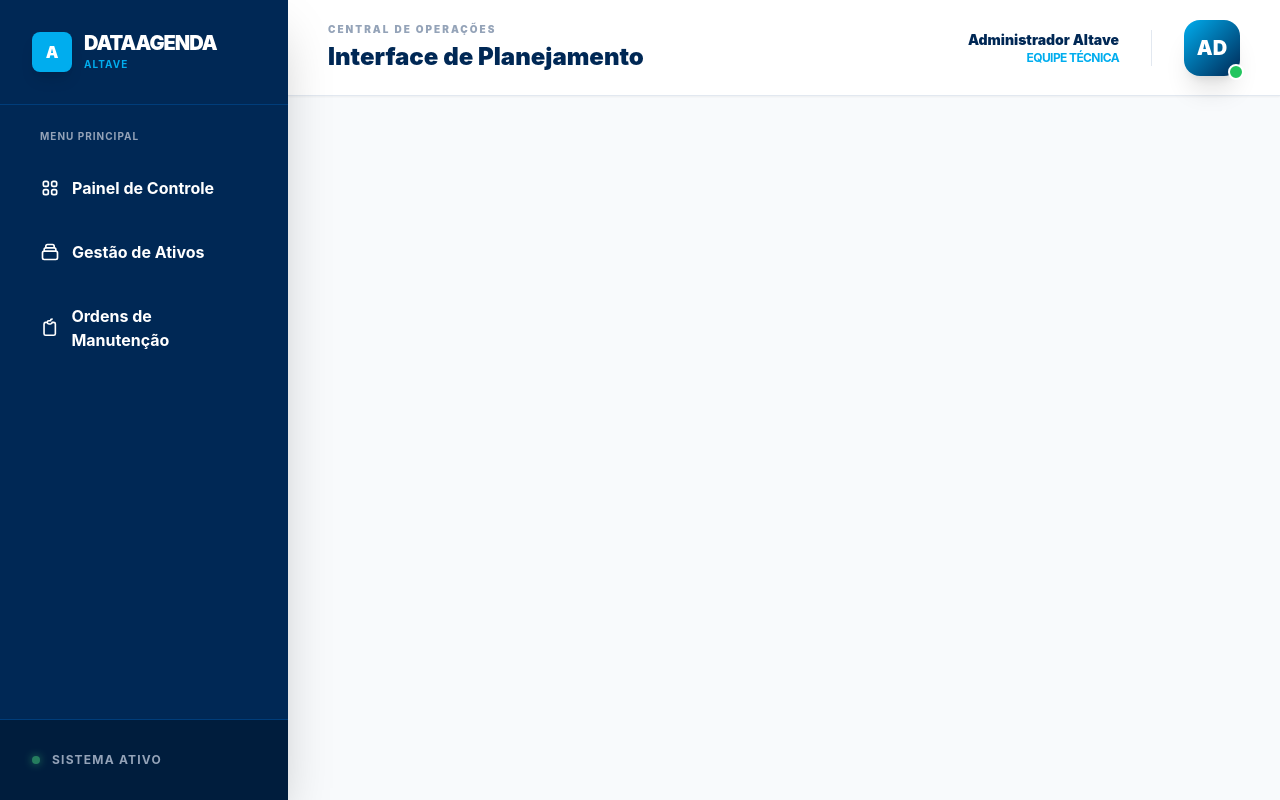
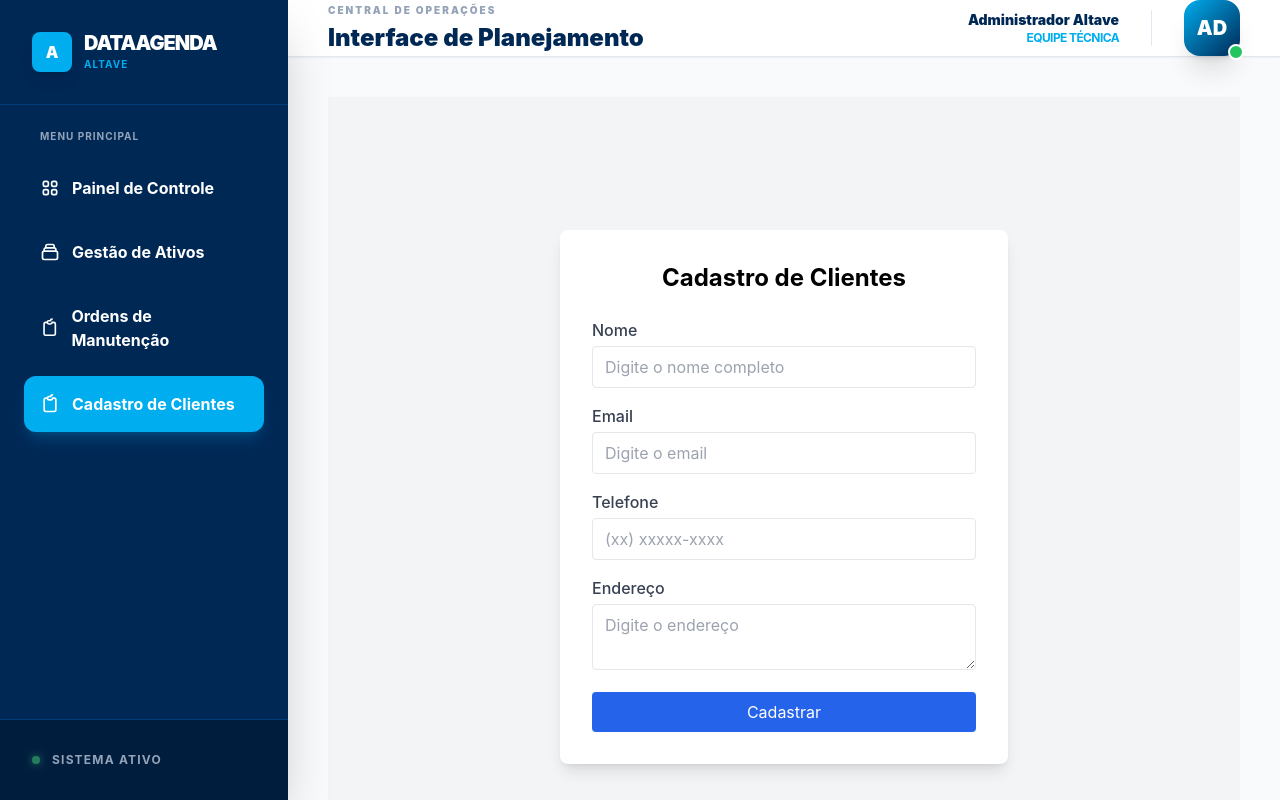
Before and after one commit to DataTechApi/DataAgenda, a Vue app in the folder frontend/data-agenda/: page /cliente in a window 1280 px wide. Built offline with nearby package versions, Linux system fonts and the light colour scheme.

Commit message:
:recycle: refactor: Acerto da sprint2

```diff
--- a/frontend/data-agenda/src/components/MainLayout.vue
+++ b/frontend/data-agenda/src/components/MainLayout.vue
@@ -1,4 +1,6 @@
 <template>
+
+
   <div class="flex h-screen bg-[#F8FAFC]">
     <!-- Sidebar ALTAVE -->
     <aside class="w-72 bg-[#002855] text-white flex flex-col shadow-2xl z-20">
@@ -34,6 +36,13 @@
             <path stroke-linecap="round" stroke-linejoin="round" stroke-width="2" d="M9 5H7a2 2 0 00-2 2v12a2 2 0 002 2h10a2 2 0 002-2V7a2 2 0 00-2-2h-2M9 5a2 2 0 002 2h2a2 2 0 002-2M9 5a2 2 0 012-2h2a2 2 0 012-2" />
           </svg>
           <span class="font-bold">Ordens de Manutenção</span>
+        </router-link>
+
+        <router-link to="/cliente" class="flex items-center space-x-3 p-4 rounded-xl hover:bg-[#003D7A] transition-all group" active-class="bg-[#00ADEE] shadow-lg shadow-[#00ADEE]/20">
+          <svg xmlns="http://www.w3.org/2000/svg" class="h-5 w-5" fill="none" viewBox="0 0 24 24" stroke="currentColor">
+            <path stroke-linecap="round" stroke-linejoin="round" stroke-width="2" d="M9 5H7a2 2 0 00-2 2v12a2 2 0 002 2h10a2 2 0 002-2V7a2 2 0 00-2-2h-2M9 5a2 2 0 002 2h2a2 2 0 002-2M9 5a2 2 0 012-2h2a2 2 0 012-2" />
+          </svg>
+          <span class="font-bold">Cadastro de Clientes</span>
         </router-link>
       </nav>
 
@@ -75,4 +84,8 @@
 </template>
 
 <script setup>
+
+
+
+
 </script>
--- /dev/null
+++ b/frontend/data-agenda/src/components/TheHeader.vue
@@ -0,0 +1,43 @@
+<template>
+  <header class="bg-gray-900 text-white shadow-md">
+    <div class="container mx-auto flex justify-between items-center p-4">
+      <!-- Logo -->
+      <h1 class="text-2xl font-bold">Minha SPA</h1>
+
+      <!-- Menu -->
+      <nav class="relative">
+        <button
+          @click="toggleMenu"
+          class="px-4 py-2 bg-gray-800 rounded hover:bg-gray-700 focus:outline-none"
+        >
+          Menu
+        </button>
+
+        <!-- Dropdown -->
+        <ul
+          v-if="menuOpen"
+          class="absolute right-0 mt-2 w-48 bg-white text-gray-900 rounded shadow-lg"
+        >
+          <li class="px-4 py-2 hover:bg-gray-200 cursor-pointer">Home</li>
+          <li class="px-4 py-2 hover:bg-gray-200 cursor-pointer">Sobre</li>
+          <li class="px-4 py-2 hover:bg-gray-200 cursor-pointer">Serviços</li>
+          <li class="px-4 py-2 hover:bg-gray-200 cursor-pointer">Contato</li>
+        </ul>
+      </nav>
+    </div>
+  </header>
+</template>
+
+<script setup>
+import { ref } from 'vue'
+
+const menuOpen = ref(false)
+
+function toggleMenu() {
+  menuOpen.value = !menuOpen.value
+}
+</script>
+
+<style>
+/* Caso não use Tailwind, pode estilizar aqui */
+</style>
--- a/frontend/data-agenda/src/router/index.js
+++ b/frontend/data-agenda/src/router/index.js
@@ -15,6 +15,11 @@ const routes = [
     path: '/maintenances',
     name: 'Maintenances',
     component: () => import('../views/MaintenanceList.vue')
+  },
+  {
+    path: '/cliente',
+    name: 'cliente',
+    component: () => import('../views/CadastroClientesView.vue')
   }
 ]
 
--- a/frontend/data-agenda/src/views/AssetList.vue
+++ b/frontend/data-agenda/src/views/AssetList.vue
@@ -1,4 +1,5 @@
 <template>
+
   <div class="bg-white rounded-2xl shadow-sm border border-slate-100 flex flex-col">
     <div class="p-8 border-b border-slate-50 flex justify-between items-center">
       <div>
@@ -71,6 +72,7 @@
 <script setup>
 import { onMounted } from 'vue'
 import { useAssetStore } from '../store/assetStore'
+import MenuLateral from '../components/MenuLateral.vue'
 
 const assetStore = useAssetStore()
 
--- /dev/null
+++ b/frontend/data-agenda/src/views/CadastroClientesView.vue
@@ -0,0 +1,78 @@
+<template>
+  <div class="min-h-screen flex items-center justify-center bg-gray-100">
+    <div class="bg-white shadow-lg rounded-lg w-full max-w-md p-8">
+      <h2 class="text-2xl font-bold text-center mb-6">Cadastro de Clientes</h2>
+
+      <form @submit.prevent="handleSubmit" class="space-y-4">
+        <!-- Nome -->
+        <div>
+          <label class="block text-gray-700 font-medium mb-1">Nome</label>
+          <input
+            v-model="cliente.nome"
+            type="text"
+            class="w-full border rounded px-3 py-2 focus:outline-none focus:ring-2 focus:ring-blue-500"
+            placeholder="Digite o nome completo"
+            required
+          />
+        </div>
+
+        <!-- Email -->
+        <div>
+          <label class="block text-gray-700 font-medium mb-1">Email</label>
+          <input
+            v-model="cliente.email"
+            type="email"
+            class="w-full border rounded px-3 py-2 focus:outline-none focus:ring-2 focus:ring-blue-500"
+            placeholder="Digite o email"
+            required
+          />
+        </div>
+
+        <!-- Telefone -->
+        <div>
+          <label class="block text-gray-700 font-medium mb-1">Telefone</label>
+          <input
+            v-model="cliente.telefone"
+            type="tel"
+            class="w-full border rounded px-3 py-2 focus:outline-none focus:ring-2 focus:ring-blue-500"
+            placeholder="(xx) xxxxx-xxxx"
+          />
+        </div>
+
+        <!-- Endereço -->
+        <div>
+          <label class="block text-gray-700 font-medium mb-1">Endereço</label>
+          <textarea
+            v-model="cliente.endereco"
+            class="w-full border rounded px-3 py-2 focus:outline-none focus:ring-2 focus:ring-blue-500"
+            placeholder="Digite o endereço"
+          ></textarea>
+        </div>
+
+        <!-- Botão -->
+        <button
+          type="submit"
+          class="w-full bg-blue-600 text-white py-2 rounded hover:bg-blue-500 transition"
+        >
+          Cadastrar
+        </button>
+      </form>
+    </div>
+  </div>
+</template>
+
+<script setup>
+import { reactive } from 'vue'
+
+const cliente = reactive({
+  nome: '',
+  email: '',
+  telefone: '',
+  endereco: ''
+})
+
+function handleSubmit() {
+  console.log('Cliente cadastrado:', cliente)
+  alert(`Cliente ${cliente.nome} cadastrado com sucesso!`)
+}
+</script>
--- a/frontend/data-agenda/src/views/Dashboard.vue
+++ b/frontend/data-agenda/src/views/Dashboard.vue
@@ -1,4 +1,7 @@
+
 <template>
+
+
   <div>
     <div class="flex justify-between items-end mb-10">
       <div>
@@ -198,6 +201,7 @@
 import { ref, onMounted, computed } from 'vue'
 import { useAssetStore } from '../store/assetStore'
 import { useMaintenanceStore } from '../store/maintenanceStore'
+import TheHeader from '../components/TheHeader.vue'
 
 // Pega os stores do Pinia
 const assetStore = useAssetStore()
@@ -219,6 +223,7 @@ const alertAssets = computed(() =>
 const criticalOrders = computed(() =>
   // Se tiver pesquisa, mostra os resultados da pesquisa, senão os 6 primeiros
   searchQuery.value.length > 0 ? maintenanceStore.orders : maintenanceStore.orders.slice(0, 6)
+
 )
 
 // Ações
--- a/frontend/data-agenda/src/views/MaintenanceList.vue
+++ b/frontend/data-agenda/src/views/MaintenanceList.vue
@@ -1,4 +1,5 @@
 <template>
+
   <div class="bg-white rounded-2xl shadow-sm border border-slate-100 flex flex-col">
     <div class="p-8 border-b border-slate-50 flex justify-between items-center">
       <div>
@@ -12,6 +13,7 @@
         <span>Nova O.M.</span>
       </button>
     </div>
+
 
     <div class="overflow-x-auto">
       <table class="w-full text-left">
@@ -60,6 +62,7 @@
 <script setup>
 import { onMounted } from 'vue'
 import { useMaintenanceStore } from '../store/maintenanceStore'
+import TheHeader from '../components/TheHeader.vue'
 
 const maintenanceStore = useMaintenanceStore()
 
```
Also changed, not shown: 1 other file (tests, documents, lock files or other folders).
